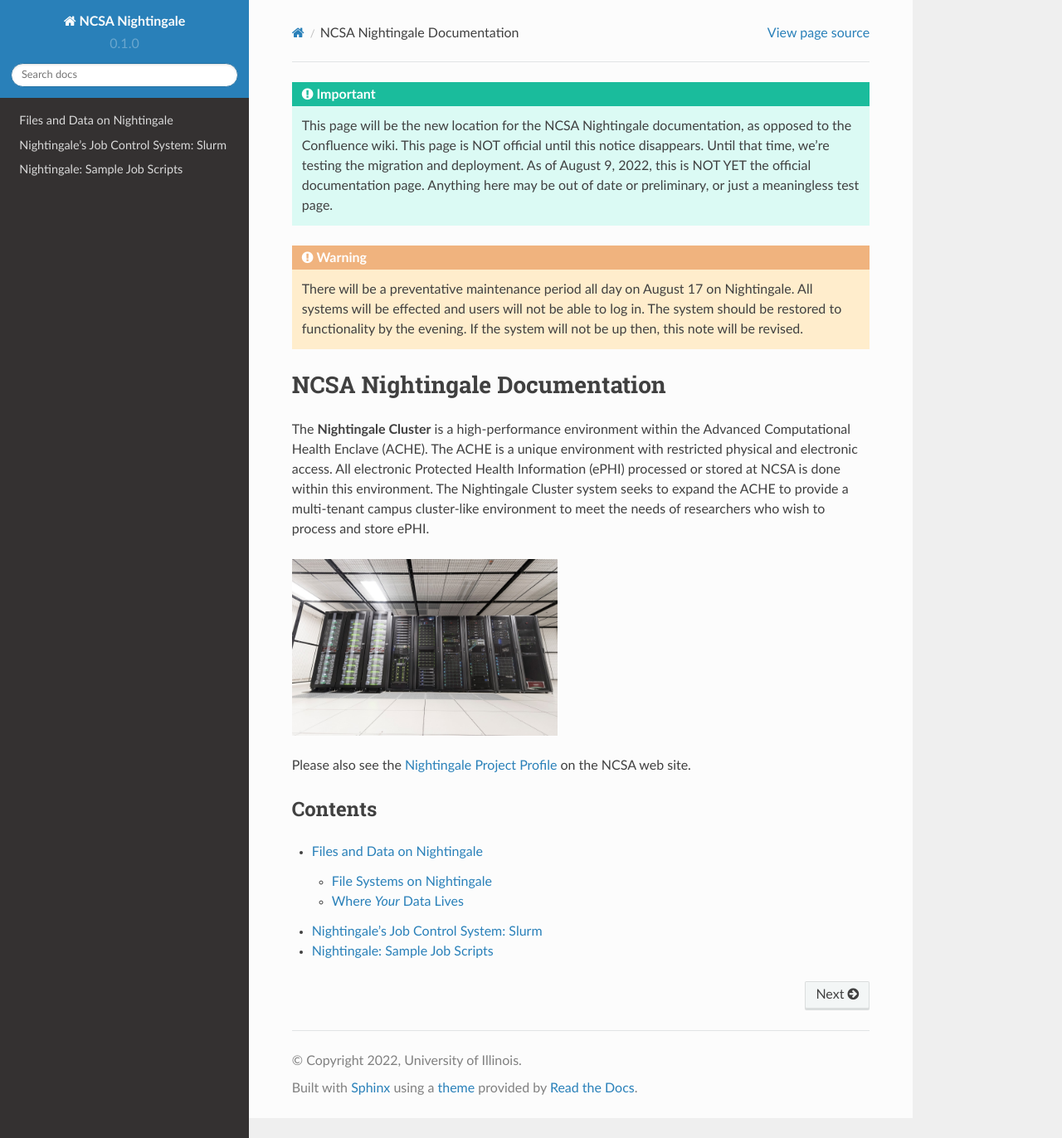
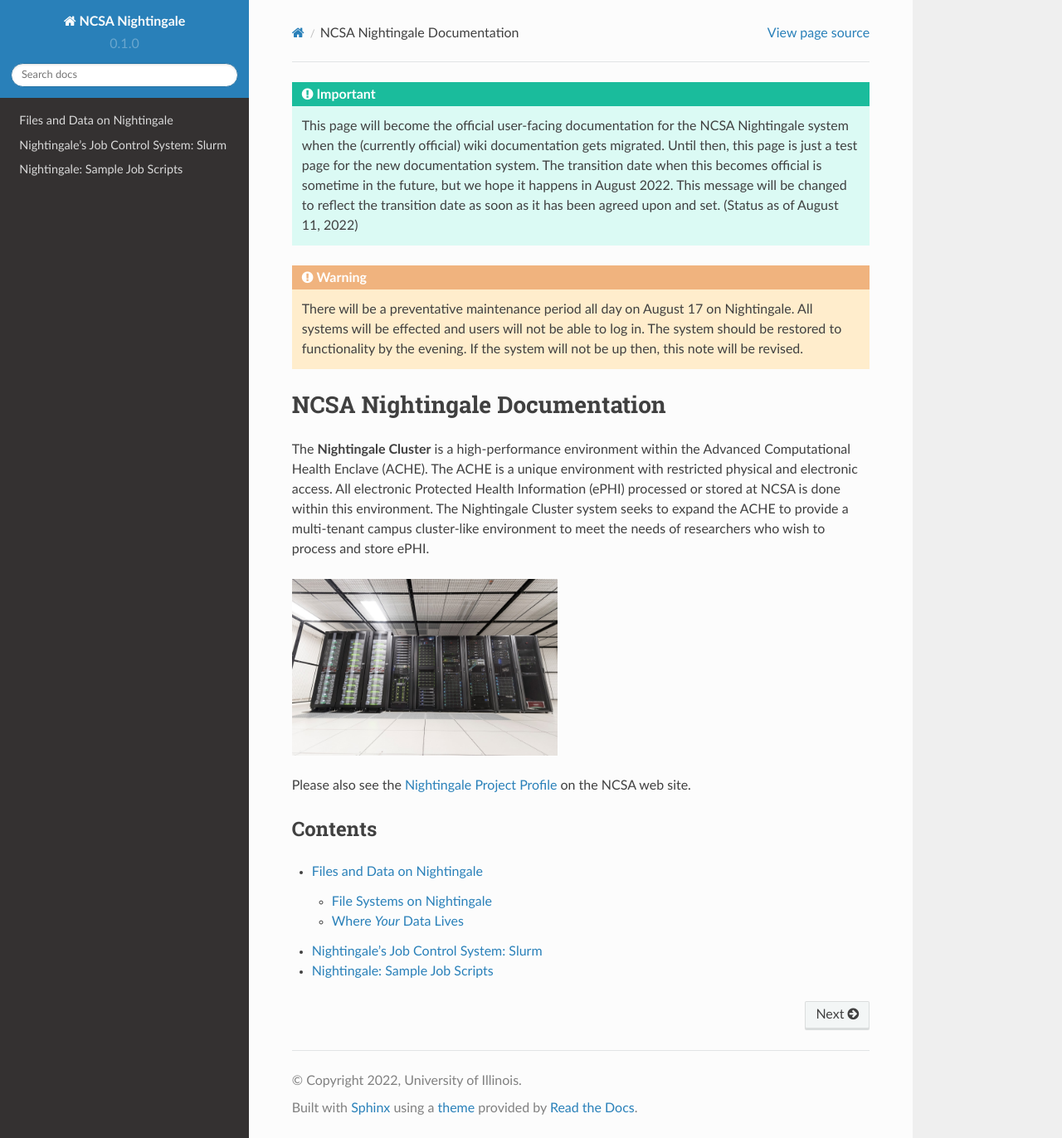
Before and after one commit to sfkappes/NG_documentation, a Sphinx documentation site: the page built from docs/source/index.rst, in a window 1280 px wide and 1372 px high. Shown: the whole window at 83% size. Built offline with Sphinx 7.4.7 and the Read the Docs theme 2.0.0, drawn with Linux system fonts in a browser that asks for light colours; pages that are not in the unit, such as notebooks, are missing from menus.

Commit message:
transition announcement
Changing the alert message to reflect today's meeting, that we'll be moving this documentation to be official, but we don't know when yet.

```diff
--- a/docs/source/index.rst
+++ b/docs/source/index.rst
@@ -1,6 +1,6 @@
 .. important::
 
-   This page will be the new location for the NCSA Nightingale documentation, as opposed to the Confluence wiki.  This page is NOT official until this notice disappears.  Until that time, we're testing the migration and deployment.  As of August 9, 2022, this is NOT YET the official documentation page.  Anything here may be out of date or preliminary, or just a meaningless test page.
+    This page will become the official user-facing documentation for the NCSA Nightingale system when the (currently official) wiki documentation gets migrated.  Until then, this page is just a test page for the new documentation system.  The transition date when this becomes official is sometime in the future, but we hope it happens in August 2022.  This message will be changed to reflect the transition date as soon as it has been agreed upon and set.  (Status as of August 11, 2022)
 
 .. warning::
 
```
